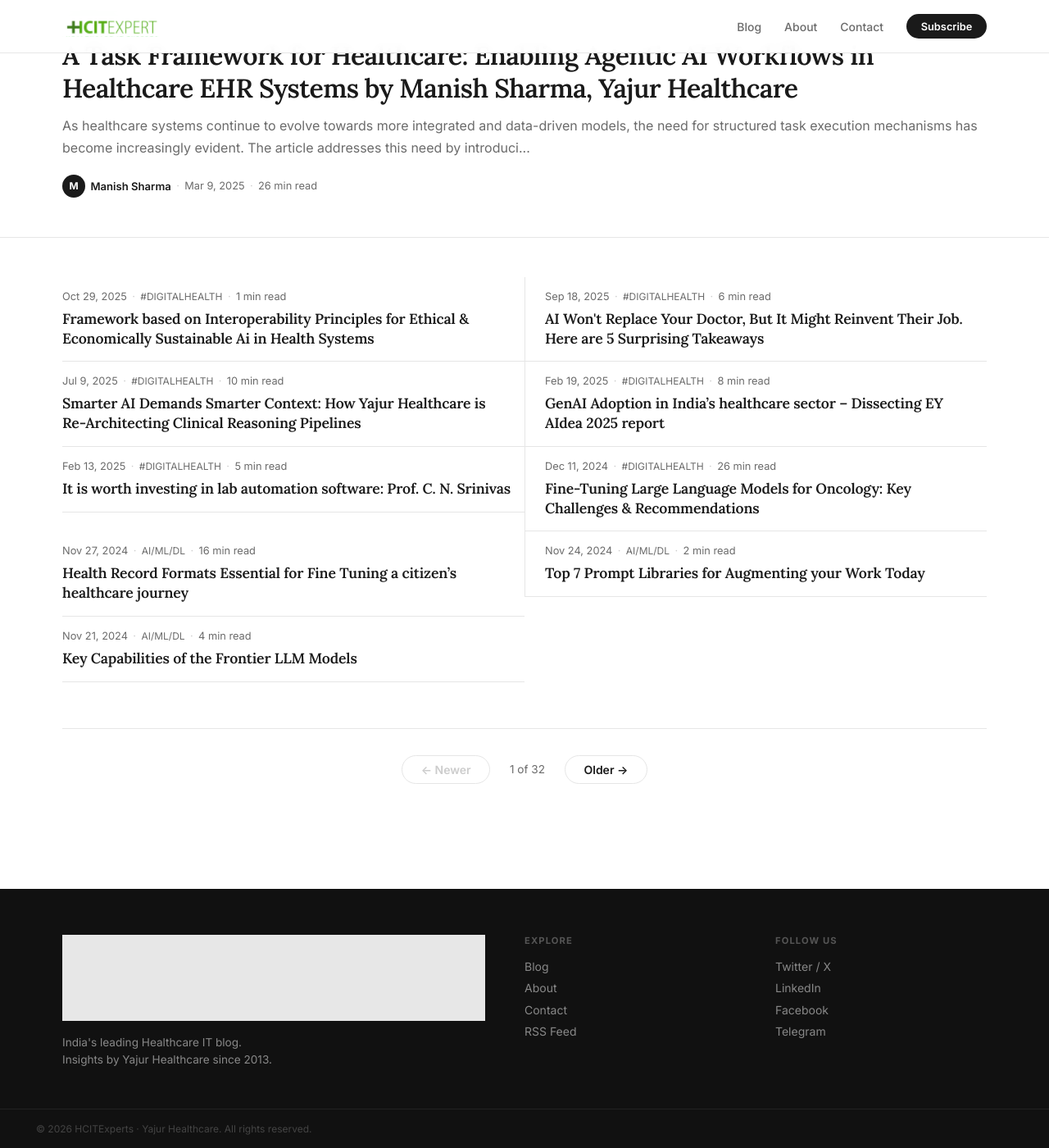
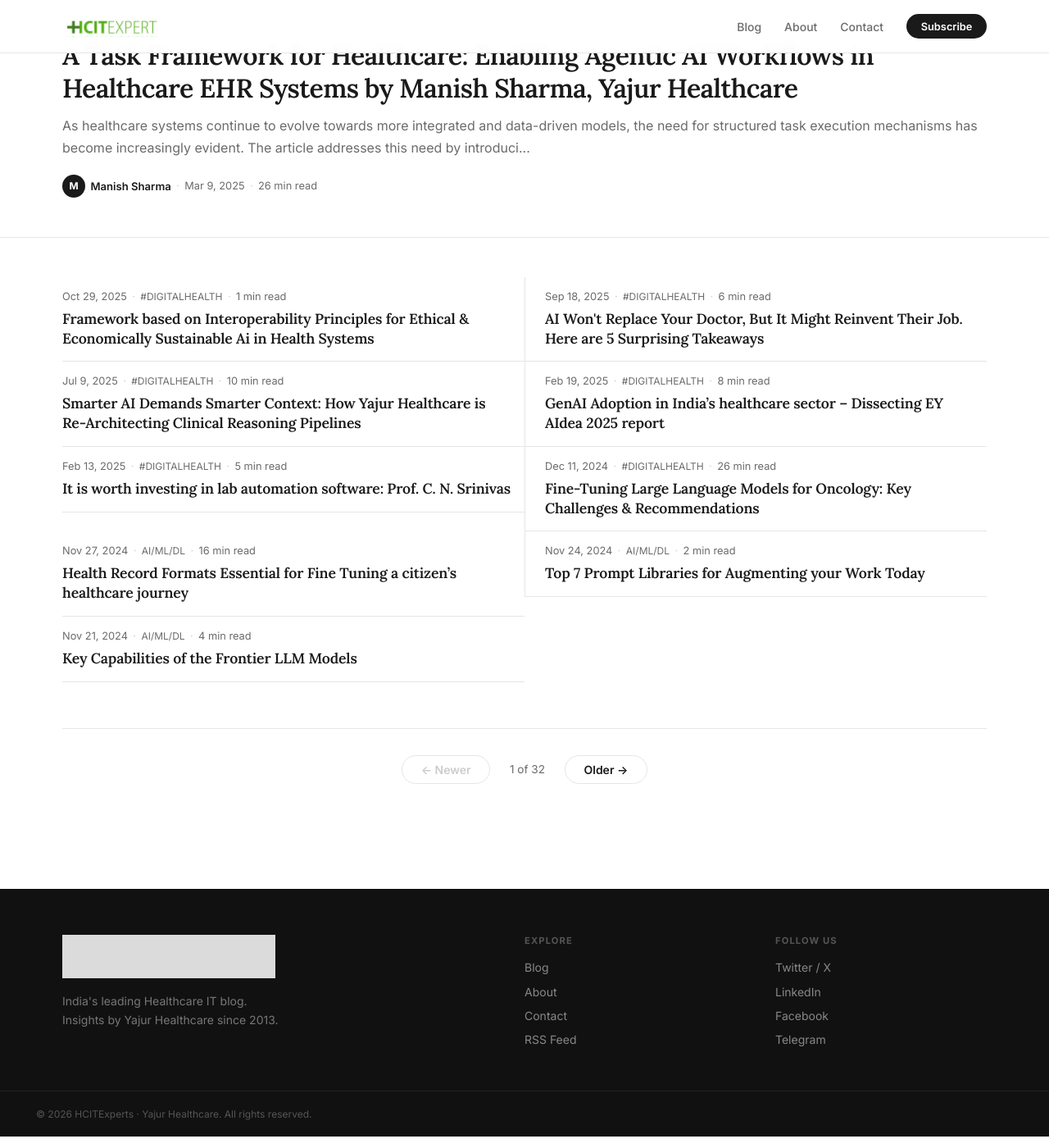
Before and after one commit to msharmas-yajur/hcitexpert-com, a Jekyll site: the page built from index.html, in a window 1280 px wide and 1400 px high, scrolled down 130 px. Shown: the whole window at 82% size. Built offline with Jekyll 4.4.1, drawn with Linux system fonts in a browser that asks for light colours; the list of posts is cut into pages by our own code.

Commit message:
fix: footer links vertical alignment and dark background
Co-Authored-By: Claude Sonnet 4.6 <noreply@anthropic.com>

```diff
--- a/assets/css/main.css
+++ b/assets/css/main.css
@@ -267,17 +267,17 @@ a { color: inherit; text-decoration: none; }
 .more-grid .post-card { border-bottom: none; padding-bottom: 0; }
 
 /* ── Footer ────────────────────────────────────────────── */
-.site-footer { background: #111; color: #ccc; padding: 3.5rem 0 0; margin-top: 4rem; }
-.footer-inner { max-width: var(--max-w); margin: 0 auto; padding: 0 2rem 3rem; display: grid; grid-template-columns: 2fr 1fr 1fr; gap: 3rem; }
+.site-footer { background: #111 !important; color: #ccc; padding: 3.5rem 0 0; margin-top: 4rem; }
+.footer-inner { max-width: var(--max-w); margin: 0 auto; padding: 0 2rem 3rem; display: grid; grid-template-columns: 2fr 1fr 1fr; gap: 3rem; align-items: start; }
 .footer-brand { display: flex; flex-direction: column; gap: 1rem; }
-.footer-brand img { filter: brightness(0) invert(1); opacity: .9; }
-.footer-brand p { font-size: .85rem; color: #888; line-height: 1.6; }
-.footer-col { display: flex; flex-direction: column; gap: .6rem; }
-.footer-col-title { font-size: .7rem; font-weight: 700; letter-spacing: .1em; text-transform: uppercase; color: #555; margin-bottom: .4rem; }
-.footer-col a { font-size: .875rem; color: #888; transition: color .15s; }
+.footer-brand img { filter: brightness(0) invert(1); opacity: .85; max-width: 260px; }
+.footer-brand p { font-size: .875rem; color: #777; line-height: 1.7; margin: 0; }
+.footer-col { display: flex; flex-direction: column; align-items: flex-start; gap: 0; }
+.footer-col-title { font-size: .7rem; font-weight: 700; letter-spacing: .1em; text-transform: uppercase; color: #555; margin-bottom: .75rem; }
+.footer-col a { display: block; font-size: .875rem; color: #888; padding: .3rem 0; transition: color .15s; line-height: 1.4; }
 .footer-col a:hover { color: #fff; }
-.footer-copy { border-top: 1px solid #222; padding: 1rem 2rem; max-width: 100%; }
-.footer-copy p { max-width: var(--max-w); margin: 0 auto; font-size: .75rem; color: #444; }
+.footer-copy { border-top: 1px solid #222; padding: 1.25rem 2rem; max-width: 100%; background: #111; }
+.footer-copy p { max-width: var(--max-w); margin: 0 auto; font-size: .75rem; color: #555; }
 
 /* ── Contact page ──────────────────────────────────────── */
 .contact-page { max-width: var(--post-w); margin: 0 auto; padding: 2.5rem 1.5rem 4rem; }
```
